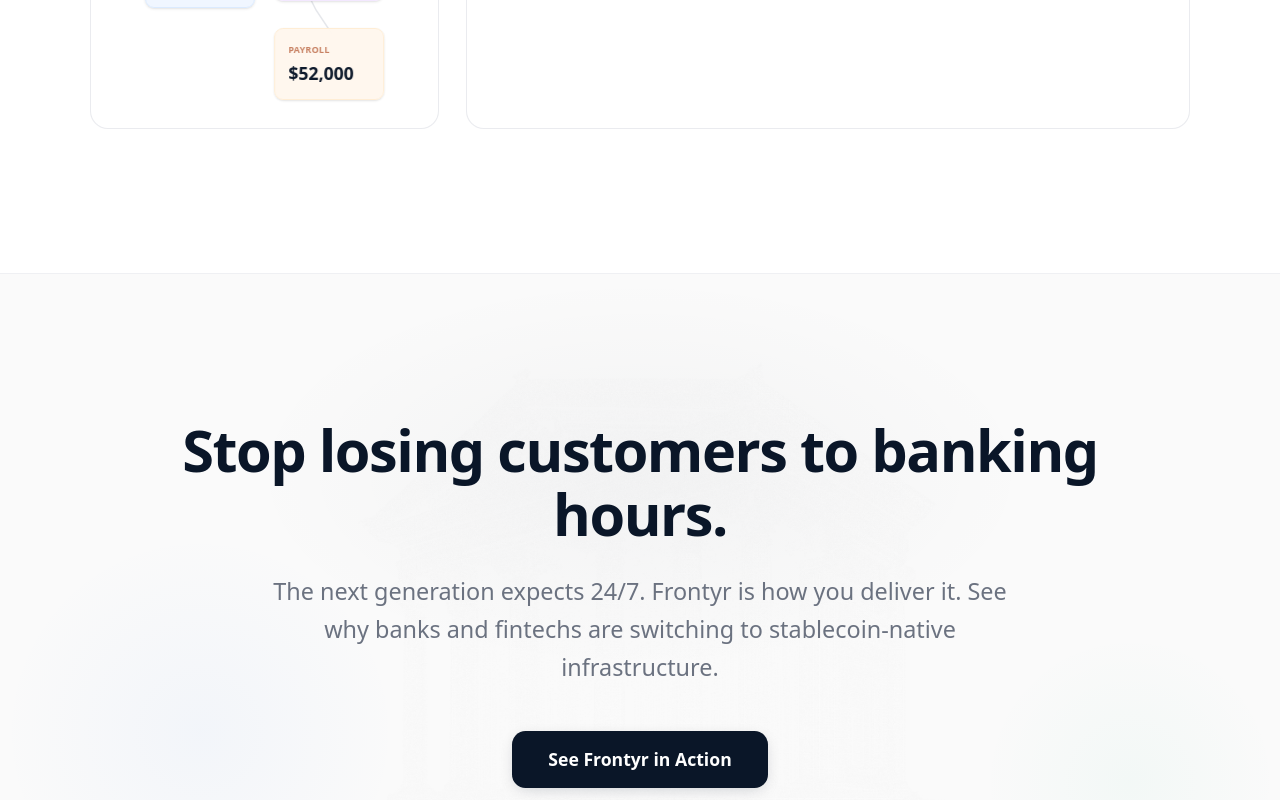
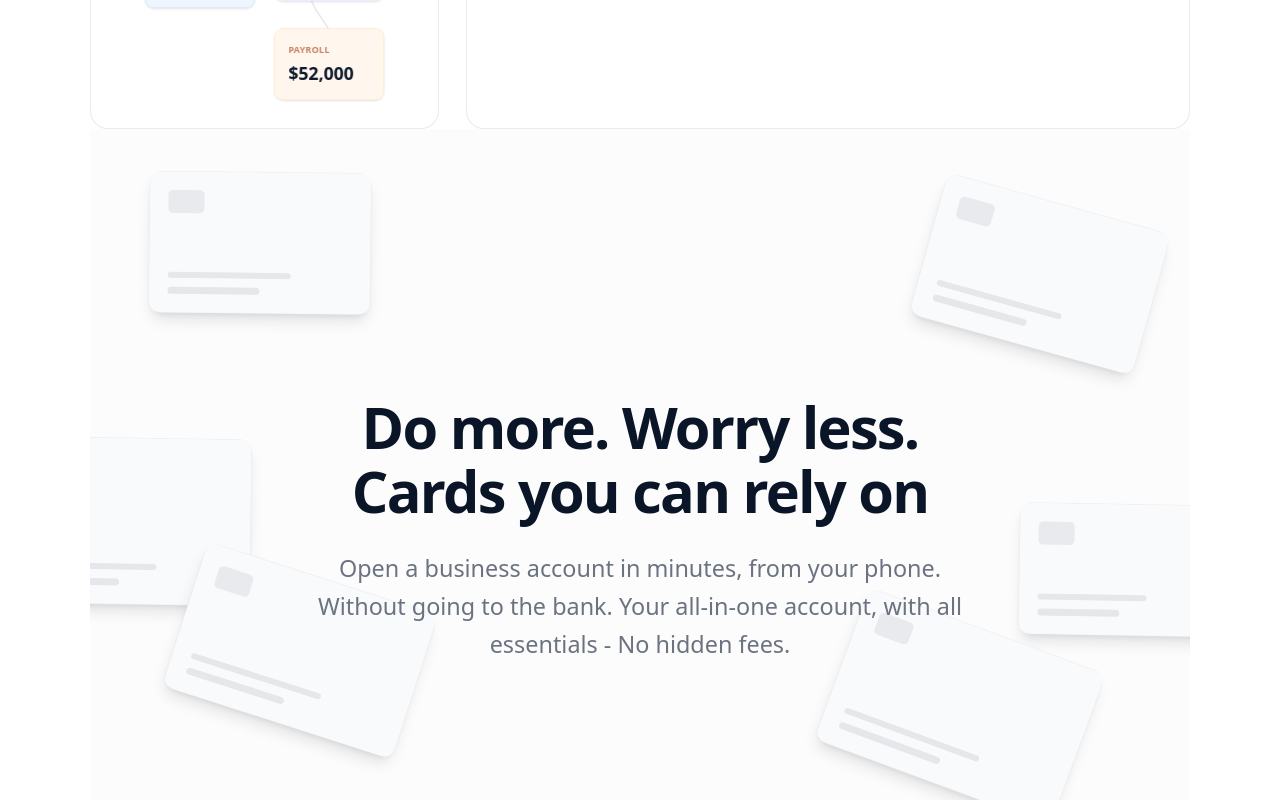
Before and after one commit to swedishfrenchpress/frontyr-website-exploration, a Next.js app: page / in a window 1280 px wide. Shown: the part 4340-5140 px from the top of the page. Built offline with nearby package versions, Linux system fonts and the light colour scheme.

Commit message:
added last value prop.

```diff
--- /dev/null
+++ b/app/components/CardParallaxSection.tsx
@@ -0,0 +1,184 @@
+'use client';
+
+import { useRef } from 'react';
+import { motion, useScroll, useTransform, MotionValue } from 'framer-motion';
+
+interface CardProps {
+  initialX: number;
+  initialY: number;
+  rotate: number;
+  speed: number;
+  width: number;
+  height: number;
+  scrollYProgress: MotionValue<number>;
+  className?: string;
+  delay?: number;
+}
+
+function FloatingCard({ initialX, initialY, rotate, speed, width, height, scrollYProgress, className = "", delay = 0 }: CardProps) {
+  // Map scroll progress (0 to 1) to a vertical offset based on speed
+  // Speed > 1 moves faster than scroll (upwards), Speed < 1 moves slower
+  // We want them to move "up and around", so let's translate Y negatively as we scroll down
+  const y = useTransform(scrollYProgress, [0, 1], [0, -150 * speed]);
+
+  // Optional: Add a subtle rotation or scale effect
+  const rot = useTransform(scrollYProgress, [0, 1], [rotate, rotate + (speed * 15)]);
+
+  // Mobile responsiveness: Reduce X offset on small screens so they don't go off-screen,
+  // or hide some on mobile via className
+
+  return (
+    <motion.div
+      style={{
+        x: initialX,
+        y: initialY, // Base position is handled by absolute positioning in parent, this is fine tuning or we use top/left
+        rotate: rot,
+        translateY: y,
+      }}
+      initial={{ opacity: 0, scale: 0.8 }}
+      whileInView={{ opacity: 1, scale: 1 }}
+      viewport={{ once: true, margin: "-100px" }}
+      transition={{ duration: 0.8, delay, ease: [0.22, 1, 0.36, 1] }}
+      className={`absolute rounded-xl shadow-lg border border-border/60 bg-white hidden md:block ${className}`}
+    >
+        <div
+            style={{ width, height }}
+            className="rounded-lg bg-gray-50 w-full h-full p-4 flex flex-col justify-between relative overflow-hidden"
+        >
+             {/* Abstract Art / Pattern Placeholder */}
+            <div className="absolute inset-0 opacity-10 bg-[radial-gradient(circle_at_top_right,_var(--tw-gradient-stops))] from-obsidian/20 to-transparent"></div>
+
+            <div className="w-8 h-5 rounded bg-gray-200/80 z-10"></div>
+
+            <div className="space-y-2 z-10">
+                <div className="w-2/3 h-1.5 bg-gray-200 rounded"></div>
+                 <div className="w-1/2 h-1.5 bg-gray-200 rounded"></div>
+            </div>
+        </div>
+    </motion.div>
+  );
+}
+
+export function CardParallaxSection() {
+  const containerRef = useRef<HTMLDivElement>(null);
+  const { scrollYProgress } = useScroll({
+    target: containerRef,
+    offset: ["start end", "end start"]
+  });
+
+  return (
+    <div ref={containerRef} className="relative w-full py-32 md:py-48 overflow-hidden flex flex-col items-center justify-center min-h-[600px] md:min-h-[800px]">
+
+      {/* Background decoration */}
+      <div className="absolute inset-0 bg-canvas/50 pointer-events-none"></div>
+
+      {/* Central Copy */}
+      <div className="relative z-20 text-center max-w-2xl px-6">
+        <motion.h2
+            initial={{ opacity: 0, y: 20 }}
+            whileInView={{ opacity: 1, y: 0 }}
+            viewport={{ once: true }}
+            transition={{ duration: 0.6, ease: [0.22, 1, 0.36, 1] }}
+            className="font-sans text-4xl md:text-5xl md:leading-[1.1] font-semibold text-obsidian tracking-[-0.03em] mb-6"
+        >
+          Do more. Worry less.<br />
+          Cards you can rely on
+        </motion.h2>
+        <motion.p
+            initial={{ opacity: 0, y: 20 }}
+            whileInView={{ opacity: 1, y: 0 }}
+            viewport={{ once: true }}
+            transition={{ duration: 0.6, delay: 0.1, ease: [0.22, 1, 0.36, 1] }}
+            className="text-subtle text-lg leading-relaxed max-w-xl mx-auto"
+        >
+          Open a business account in minutes, from your phone. Without going to the bank. Your all-in-one account, with all essentials - No hidden fees.
+        </motion.p>
+      </div>
+
+      {/* Floating Cards - positioned relative to the center */}
+      {/* We use a container that centers everything, then translate items out */}
+      <div className="absolute inset-0 pointer-events-none flex items-center justify-center">
+
+        {/* Left Side Cards - Various positions and speeds */}
+        <FloatingCard
+            initialX={-380}
+            initialY={-200}
+            rotate={-8}
+            speed={1.6}
+            width={220}
+            height={140}
+            scrollYProgress={scrollYProgress}
+            delay={0.1}
+            className="bg-gray-50"
+        />
+         <FloatingCard
+            initialX={-520}
+            initialY={40}
+            rotate={-4}
+            speed={0.9}
+            width={260}
+            height={165}
+            scrollYProgress={scrollYProgress}
+            delay={0.2}
+             className="bg-gray-100"
+        />
+        <FloatingCard
+            initialX={-340}
+            initialY={240}
+            rotate={6}
+            speed={2.2}
+            width={240}
+            height={150}
+            scrollYProgress={scrollYProgress}
+            delay={0.3}
+             className="bg-gray-50"
+        />
+
+        {/* Right Side Cards */}
+         <FloatingCard
+            initialX={400}
+            initialY={-180}
+            rotate={8}
+            speed={1.4}
+            width={230}
+            height={145}
+            scrollYProgress={scrollYProgress}
+            delay={0.15}
+             className="bg-gray-100"
+        />
+         <FloatingCard
+            initialX={480}
+            initialY={100}
+            rotate={-5}
+            speed={1.1}
+            width={200}
+            height={130}
+            scrollYProgress={scrollYProgress}
+            delay={0.25}
+             className="bg-gray-50"
+        />
+        <FloatingCard
+            initialX={320}
+            initialY={280}
+            rotate={10}
+            speed={1.9}
+            width={250}
+            height={160}
+            scrollYProgress={scrollYProgress}
+            delay={0.35}
+             className="bg-gray-100"
+        />
+
+      </div>
+
+      {/* Mobile-only static cards visual fallback (since parallax is hidden on mobile) */}
+       <div className="md:hidden mt-12 grid grid-cols-2 gap-4 opacity-50 px-6">
+            <div className="w-32 h-20 bg-gray-100 rounded-lg border border-border/60"></div>
+            <div className="w-32 h-20 bg-gray-100 rounded-lg border border-border/60 mt-4"></div>
+            <div className="w-32 h-20 bg-gray-100 rounded-lg border border-border/60 -mt-4"></div>
+            <div className="w-32 h-20 bg-gray-100 rounded-lg border border-border/60"></div>
+       </div>
+
+    </div>
+  );
+}
--- a/app/components/Features.tsx
+++ b/app/components/Features.tsx
@@ -6,6 +6,7 @@
 import { TreasuryAnimation } from './TreasuryAnimation';
 import { ReconciliationAnimation } from './ReconciliationAnimation';
 import { SubaccountingAnimation } from './SubaccountingAnimation';
+import { CardParallaxSection } from './CardParallaxSection';
 
 function DashboardDelayCard() {
   const [step, setStep] = useState<'idle' | 'processing' | 'success' | 'delayed'>('idle');
@@ -446,6 +447,8 @@
              </div>
           </div>
         </div>
+
+        <CardParallaxSection />
       </div>
     </section>
   );
```
